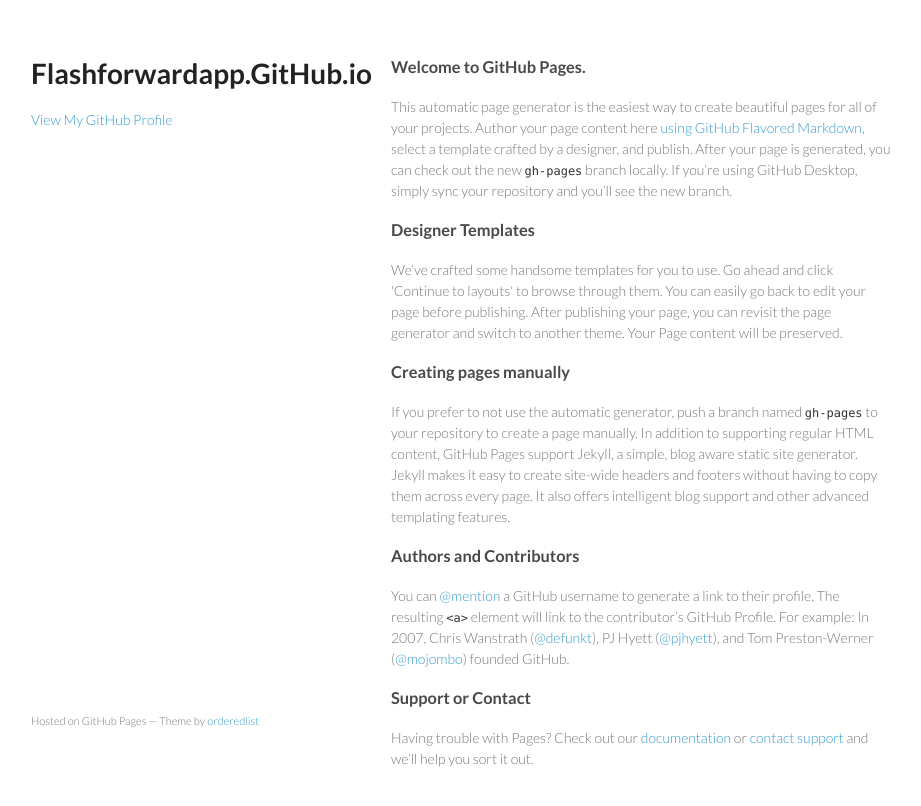
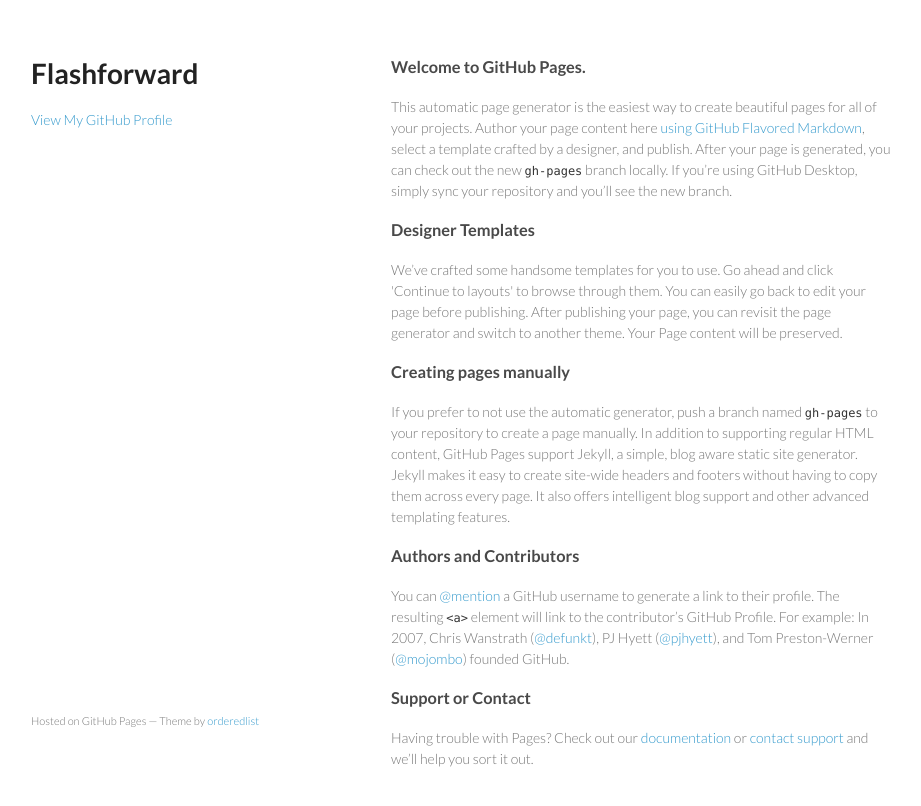
Before and after one commit to FlashforwardApp/FlashforwardApp.github.io, a plain HTML site: page index.html in a window 1280 px wide. Shown: the whole page, without its empty margins (179-1100 px from the left). Drawn offline with Linux system fonts and the light colour scheme.

Commit message:
Update index.html

```diff
--- a/index.html
+++ b/index.html
@@ -3,7 +3,7 @@
   <head>
     <meta charset="utf-8">
     <meta http-equiv="X-UA-Compatible" content="chrome=1">
-    <title>Flashforwardapp.GitHub.io by FlashforwardApp</title>
+    <title>Flashforward</title>
 
     <link rel="stylesheet" href="stylesheets/styles.css">
     <link rel="stylesheet" href="stylesheets/github-light.css">
@@ -15,7 +15,7 @@
   <body>
     <div class="wrapper">
       <header>
-        <h1>Flashforwardapp.GitHub.io</h1>
+        <h1>Flashforward</h1>
         <p></p>
 
 
```
